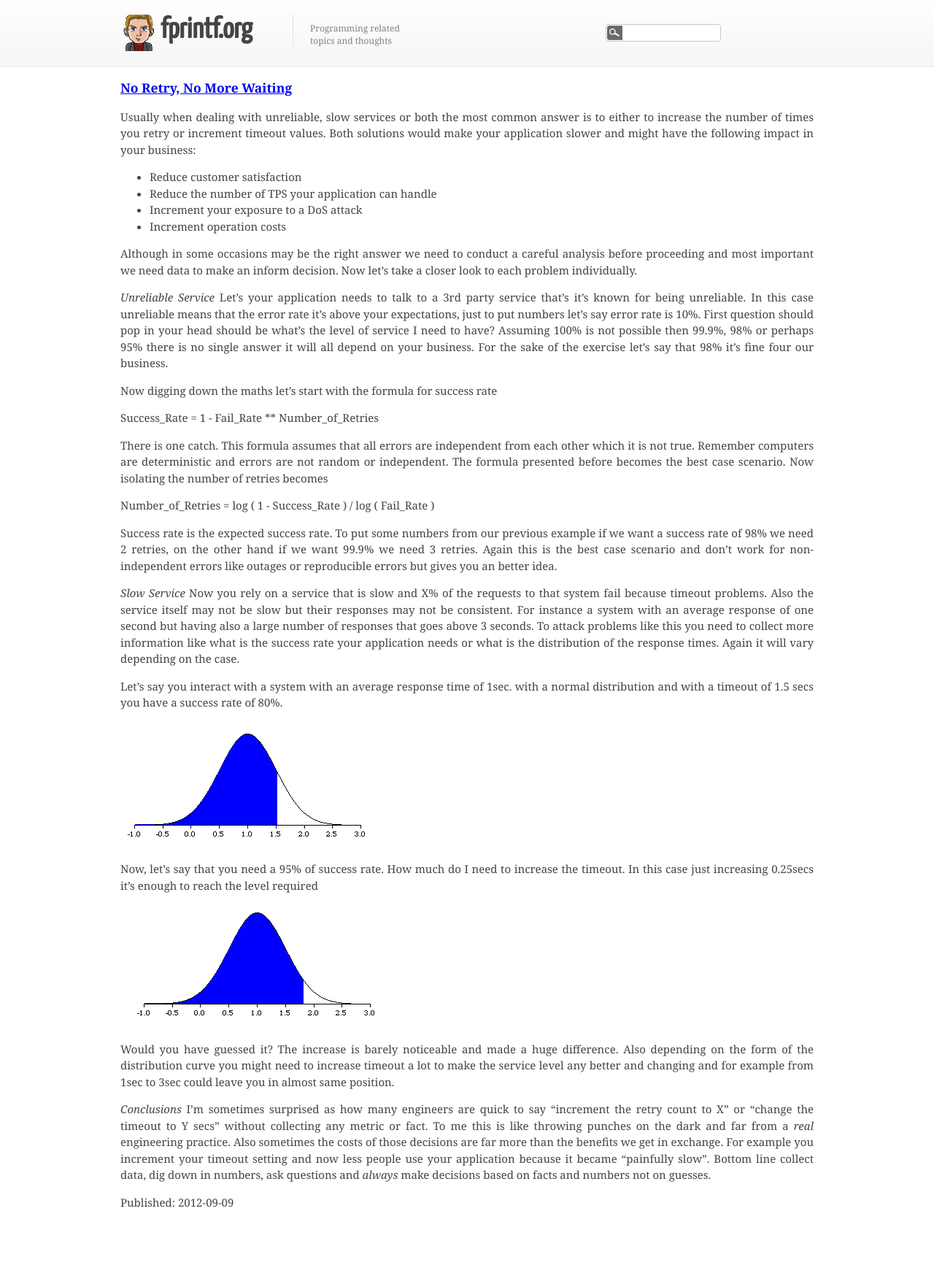
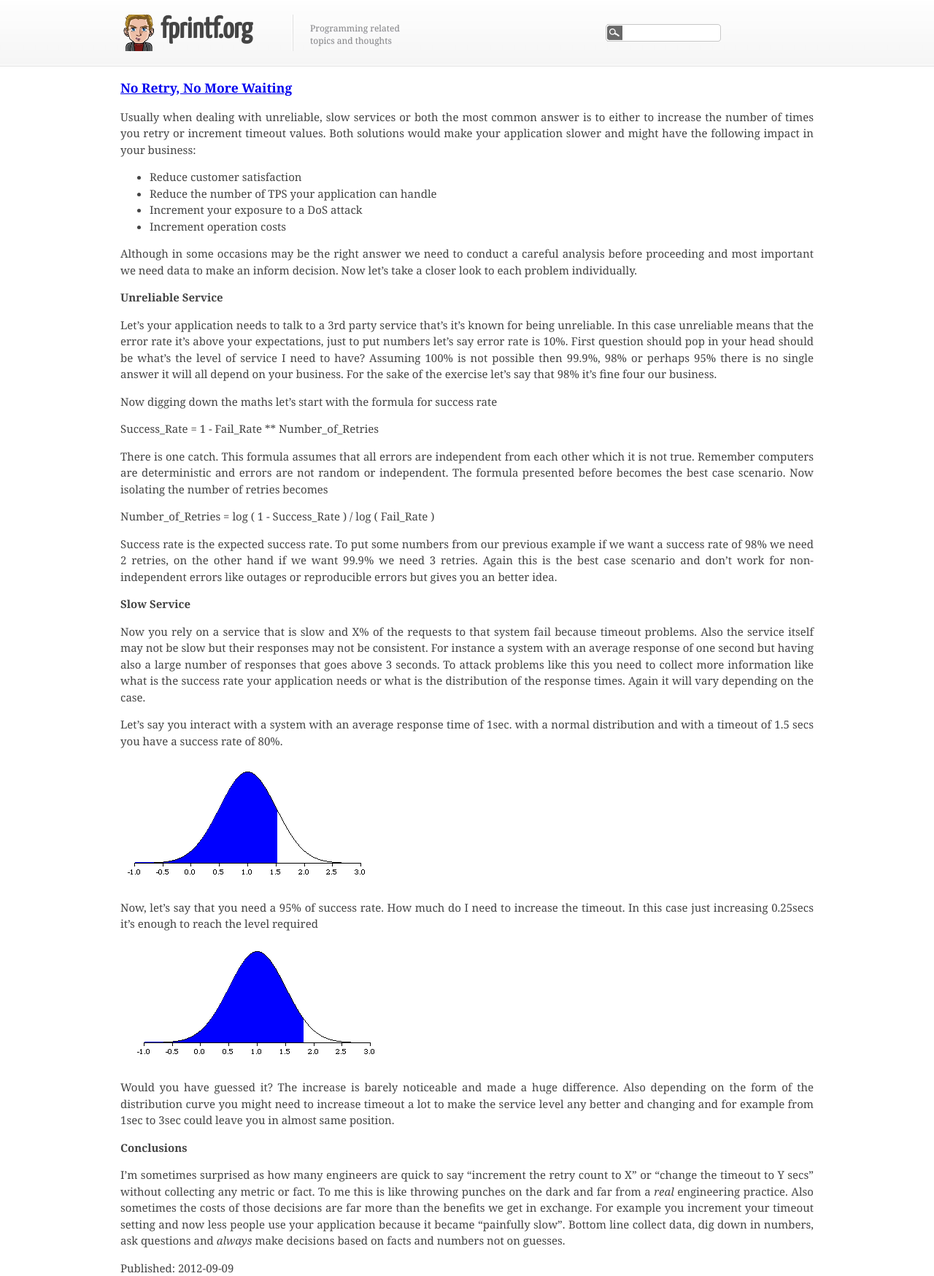
Before and after one commit to bluescreen10/bluescreen10.github.com, a Jekyll site: the page built from _posts/2012-09-09-No-Retry-No-More-Waiting.markdown, in a window 1280 px wide. Shown: the whole page at 73% size. Built offline with Jekyll 4.4.1, drawn with Linux system fonts in a browser that asks for light colours; some web fonts are replaced; comment, search, counter and statistics services are not loaded; before the commit the page ends 1658 px from its top, so only the background shows below that.

```diff
--- a/_posts/2012-09-09-No-Retry-No-More-Waiting.markdown
+++ b/_posts/2012-09-09-No-Retry-No-More-Waiting.markdown
@@ -11,7 +11,8 @@ Usually when dealing with unreliable, slow services or both the most common answ
 
 Although in some occasions may be the right answer we need to conduct a careful analysis before proceeding and most important we need data to make an inform decision. Now let's take a closer look to each problem individually.
 
-*Unreliable Service*
+**Unreliable Service**
+
 Let's your application needs to talk to a 3rd party service that's it's known for being unreliable. In this case unreliable means that the error rate it's above your expectations, just to put numbers let's say error rate is 10%. First question should pop in your head should be what's the level of service I need to have? Assuming 100% is not possible then 99.9%, 98% or perhaps 95% there is no single answer it will all depend on your business. For the sake of the exercise let's say that 98% it's fine four our business.
 
 Now digging down the maths let's start with the formula for success rate
@@ -24,7 +25,8 @@ Number_of_Retries = log ( 1 - Success_Rate ) / log ( Fail_Rate )
 
 Success rate is the expected success rate. To put some numbers from our previous example if we want a success rate of 98% we need 2 retries, on the other hand if we want 99.9% we need 3 retries. Again this is the best case scenario and don't work for non-independent errors like outages or reproducible errors but gives you an better idea.
 
-*Slow Service*
+**Slow Service**
+
 Now you rely on a service that is slow and X% of the requests to that system fail because timeout problems. Also the service itself may not be slow but their responses may not be consistent. For instance a system with an average response of one second but having also a large number of responses that goes above 3 seconds. To attack problems like this you need to collect more information like what is the success rate your application needs or what is the distribution of the response times. Again it will vary depending on the case.
 
 Let's say you interact with a system with an average response time of 1sec. with a normal distribution and with a timeout of 1.5 secs you have a success rate of 80%.
@@ -37,7 +39,8 @@ Now, let's say that you need a 95% of success rate. How much do I need to increa
 
 Would you have guessed it? The increase is barely noticeable and made a huge difference. Also depending on the form of the distribution curve you might need to increase timeout a lot to make the service level any better and changing and for example from 1sec to 3sec could leave you in almost same position.
 
-*Conclusions*
+**Conclusions**
+
 I'm sometimes surprised as how many engineers are quick to say "increment the retry count to X" or "change the timeout to Y secs" without collecting any metric or fact. To me this is like throwing punches on the dark and far from a *real* engineering practice. Also sometimes the costs of those decisions are far more than the benefits we get in exchange. For example you increment your timeout setting and now less people use your application because it became "painfully slow". Bottom line collect data, dig down in numbers, ask questions and *always* make decisions based on facts and numbers not on guesses.
 
 [i1]: /images/posts/normal_80_percent.png "Response time distribution curve for 80% success rate"
```
